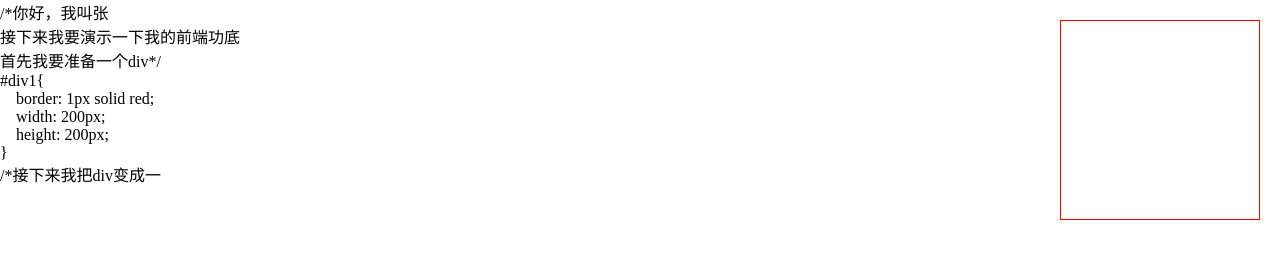
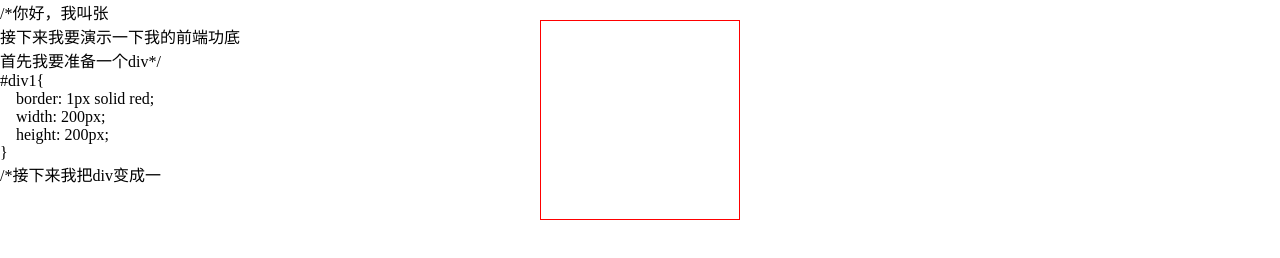
Before and after one commit to comfortably-numb/cv-1, a website: page src/index.html in a window 1280 px wide. Drawn offline with Linux system fonts and the light colour scheme.

Commit message:
update build

```diff
--- a/src/index.html
+++ b/src/index.html
@@ -35,8 +35,9 @@
       }
       #div1 {
         position: fixed;
-        right: 20px;
         top: 20px;
+        left: 50%;
+        transform: translateX(-50%);
       }
 
       #div1::before {
```
Also changed, not shown: dist/index.html, 3 other files.
